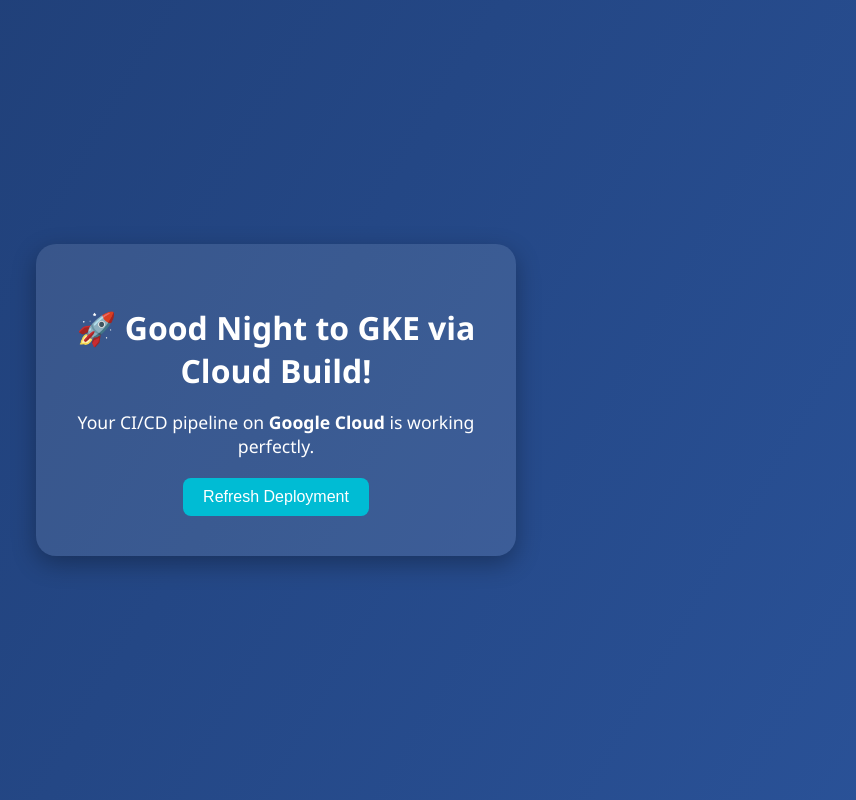
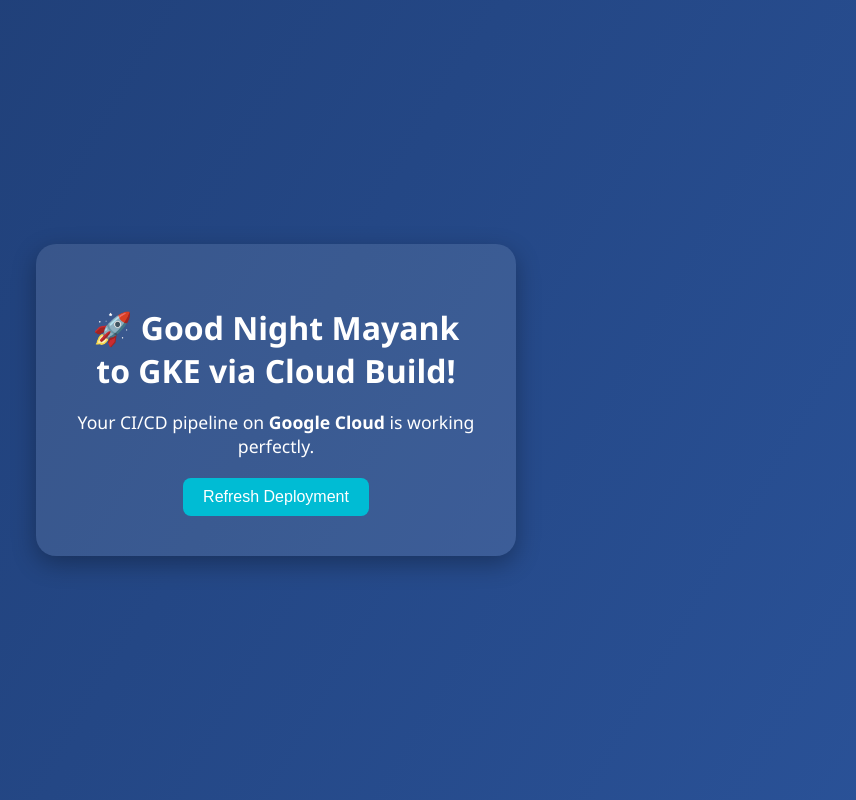
Before and after one commit to Prashantkumar477447/Node.js-Application, a website: page app/views/index.html in a window 1280 px wide. Shown: the whole page, without its empty margins (364-1220 px from the left). Drawn offline with Linux system fonts and the light colour scheme.

Commit message:
Update index.html

```diff
--- a/app/views/index.html
+++ b/app/views/index.html
@@ -8,7 +8,7 @@
 </head>
 <body>
   <div class="container">
-    <h1>🚀 Good Night to GKE via Cloud Build!</h1>
+    <h1>🚀 Good Night Mayank to GKE via Cloud Build!</h1>
     <p>Your CI/CD pipeline on <strong>Google Cloud</strong> is working perfectly.</p>
     <button onclick="window.location.reload()">Refresh Deployment</button>
   </div>
```
